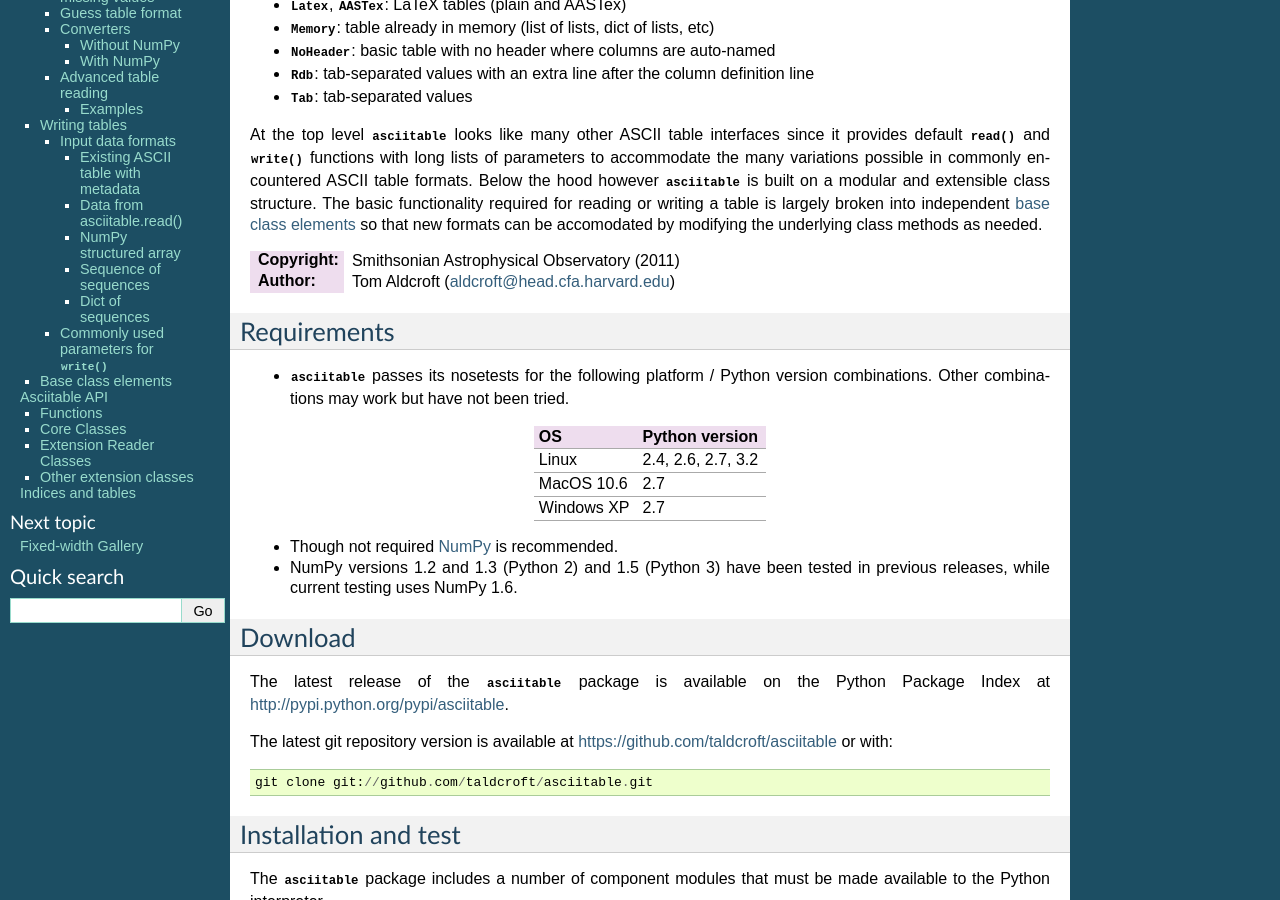
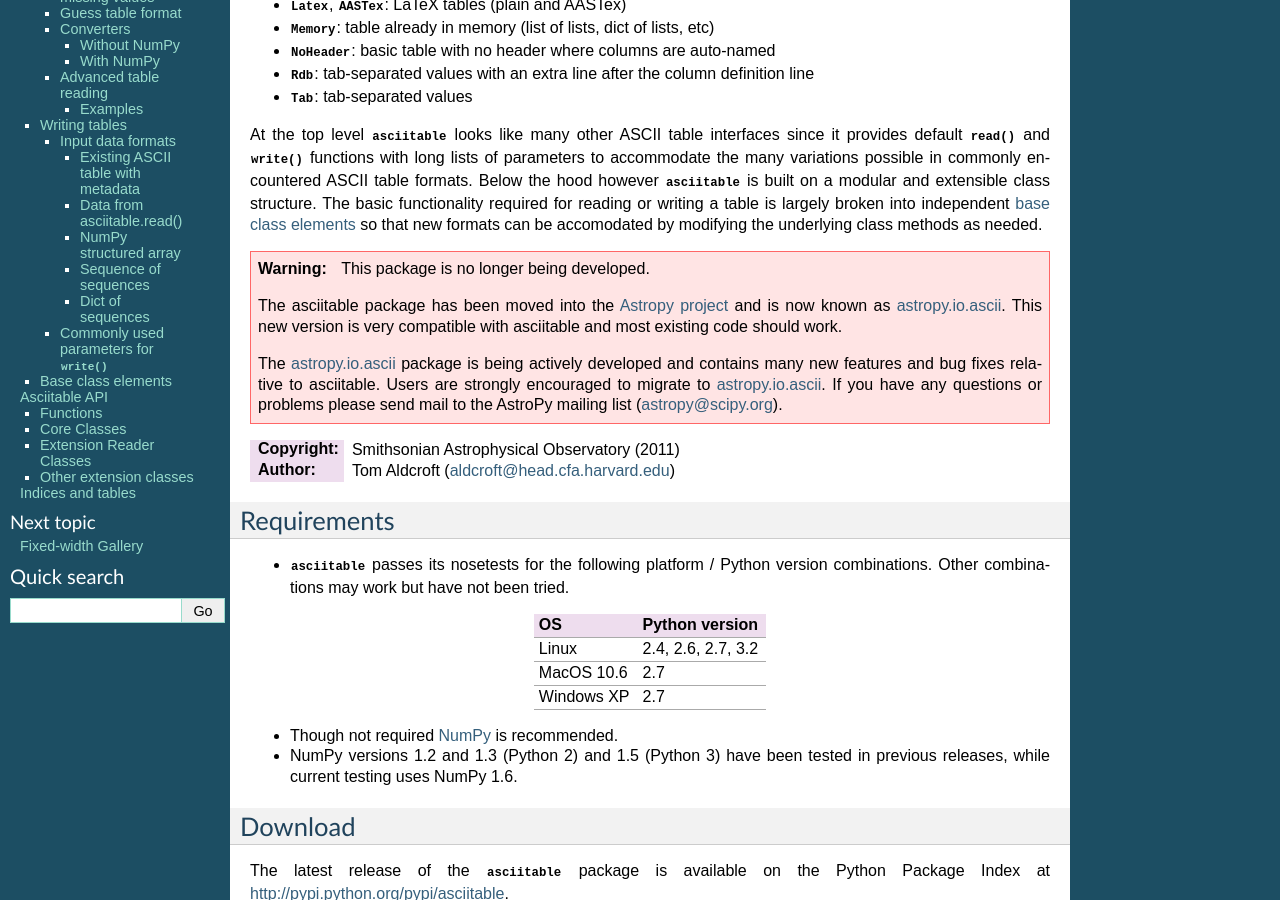
Before and after one commit to taldcroft/asciitable, a Sphinx documentation site: the page built from doc/index.rst, in a window 1280 px wide and 900 px high, scrolled down 309 px. Built offline with Sphinx 7.4.7, drawn with Linux system fonts in a browser that asks for light colours; the version number could not be read and is left out.

Commit message:
Add doc note deprecating asciitable and recommending astropy.io.ascii

```diff
--- a/doc/index.rst
+++ b/doc/index.rst
@@ -1,6 +1,7 @@
 .. |read| replace:: :func:`~asciitable.read`
 .. |write| replace:: :func:`~asciitable.write`
 .. _structured array: http://docs.scipy.org/doc/numpy/user/basics.rec.html
+.. _astropy.io.ascii: http://docs.astropy.org/en/latest/io/ascii/index.html
 
 Asciitable
 ======================
@@ -29,6 +30,17 @@ modular and extensible class structure.  The basic functionality required for
 reading or writing a table is largely broken into independent `base class
 elements`_ so that new formats can be accomodated by modifying the underlying
 class methods as needed.
+
+.. Warning:: This package is no longer being developed.
+
+   The asciitable package has been moved into the `Astropy project
+   <http://astropy.org>`_ and is now known as `astropy.io.ascii`_.  This new version is very
+   compatible with asciitable and most existing code should work.
+
+   The `astropy.io.ascii`_ package is being actively developed and contains many new features and
+   bug fixes relative to asciitable.  Users are strongly encouraged to migrate to
+   `astropy.io.ascii`_.  If you have any questions or problems please send mail to the AstroPy
+   mailing list (astropy@scipy.org).
 
 :Copyright: Smithsonian Astrophysical Observatory (2011)
 :Author: Tom Aldcroft (aldcroft@head.cfa.harvard.edu)
```
